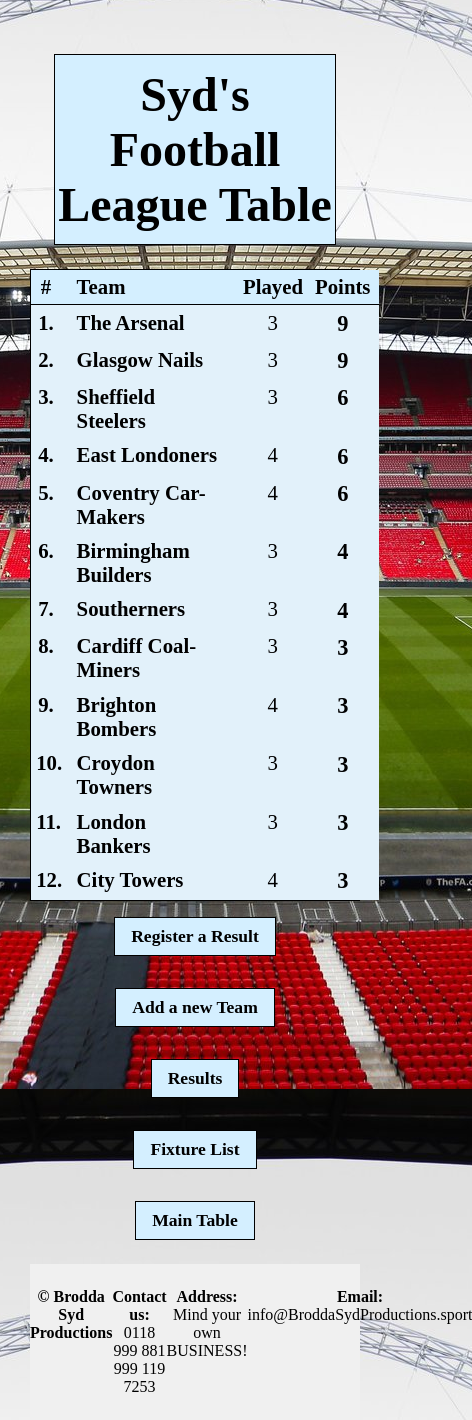
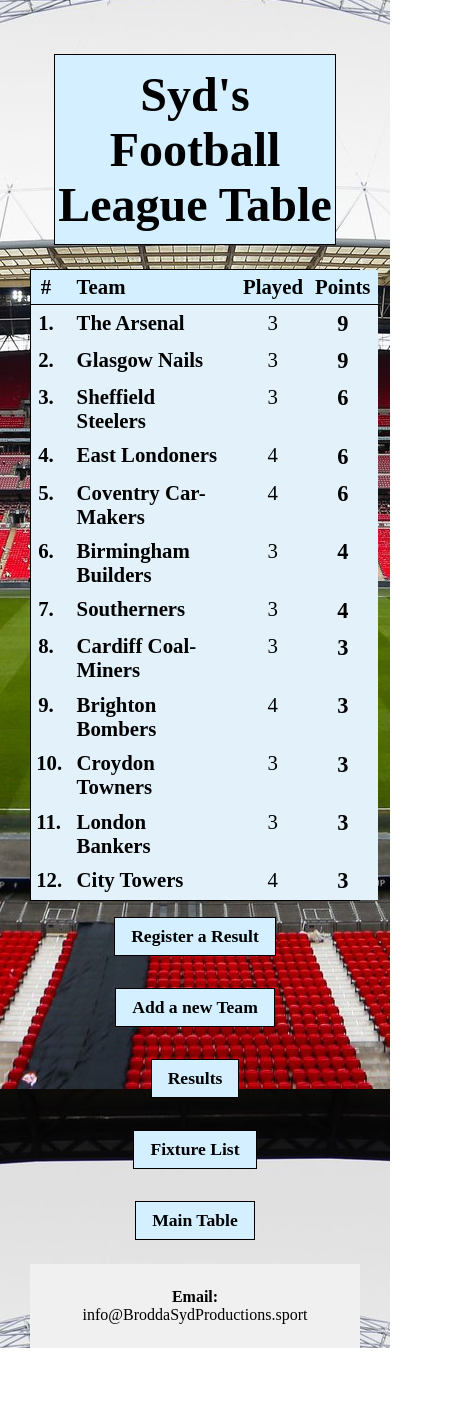
Before and after one commit to sydneymurray/boolean-uk-react-project-deployment, a React (Create React App) app: page / in a window 390 px wide. Shown: the whole page, 472 px wide, since content can reach past the window. After the commit the page ends 1348 px from the top, so only its background shows below. Built offline with nearby package versions, Linux system fonts and the light colour scheme; data requests are answered from the project's data file.

Commit message:
Working on Responsiveness

```diff
--- a/src/components/Footer.jsx
+++ b/src/components/Footer.jsx
@@ -6,11 +6,11 @@ export default function Footer(){
       <div className="signature">
         <h4>&copy; Brodda Syd Productions</h4>
       </div>
-      <div>
+      <div className="signature">
         <h4>Contact us:</h4>
         <span>0118 999 881 999 119 7253</span>
       </div>
-      <div>
+      <div className="signature">
         <h4>Address:</h4>
         <p>Mind your own BUSINESS!</p>
       </div>
--- a/src/styles/Footer.css
+++ b/src/styles/Footer.css
@@ -9,3 +9,13 @@
   padding-top: 3ch;
   padding-bottom: 3ch;
 }
+
+@media screen and (max-width: 530px) {
+  .Footer{
+    display: grid;
+    grid-template-columns: 1fr;
+  }
+  .signature {
+    display: none;
+  }
+}
--- a/src/styles/MainTable.css
+++ b/src/styles/MainTable.css
@@ -11,8 +11,7 @@
 .heading-li,
 .team-li{
   display: grid;
-  grid-template-columns: 30px auto 1fr 70px 70px 70px 70px 70px 70px 70px 70px    ;
-
+  grid-template-columns: 30px auto 1fr 70px 70px 70px 70px 70px 70px 70px 70px;
 }
 .team-name{
   width: 20ch;
@@ -24,7 +23,6 @@
     font-weight: bold;
     background-color: rgb(212, 239, 255);
     border-bottom-style: solid;
-
     border-bottom-width: 1px;
   }
 
@@ -60,28 +58,24 @@
 
 
 @media screen and (max-width: 900px) {
+  .heading-li,
+  .team-li{
+    display: grid;
+    grid-template-columns: 30px auto 1fr 70px 70px 70px 70px 70px;
+  }
   .goals {
     display: none;
-  }
-  .main-list{
-    max-width: 610px;
-  }
-  .heading-li,
-  .team-li{
-    max-width: 608px;
   }
 }
 
 @media screen and (max-width: 650px) {
+  .heading-li,
+  .team-li{
+    display: grid;
+    grid-template-columns: 30px auto 1fr 70px 70px;
+  }
   .game-stats {
     display: none;
-  }
-  .main-list{
-    max-width: 350px;
-  }
-  .heading-li,
-  .team-li{
-    max-width: 348px;
   }
   .team-name{
     width: 15ch;
```
